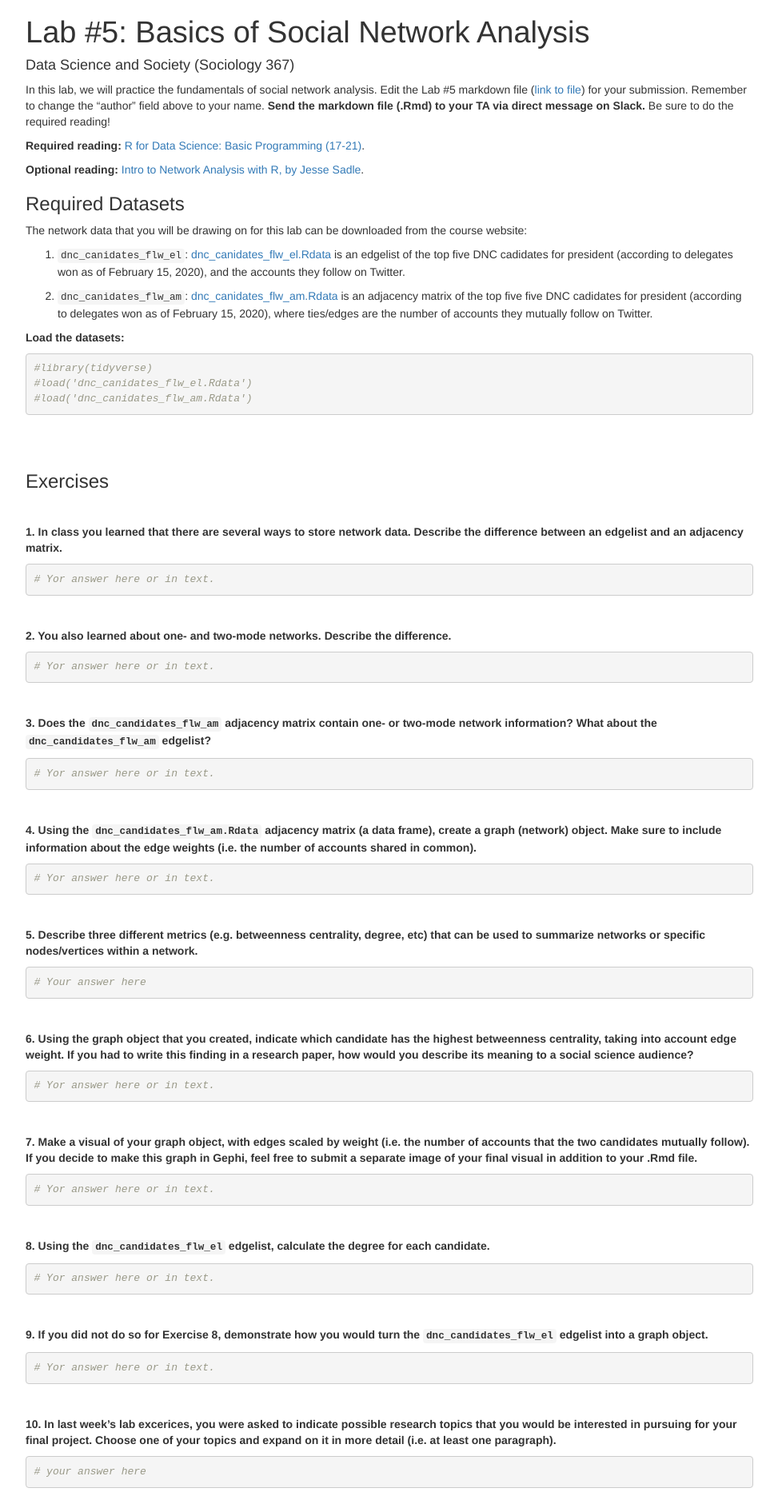
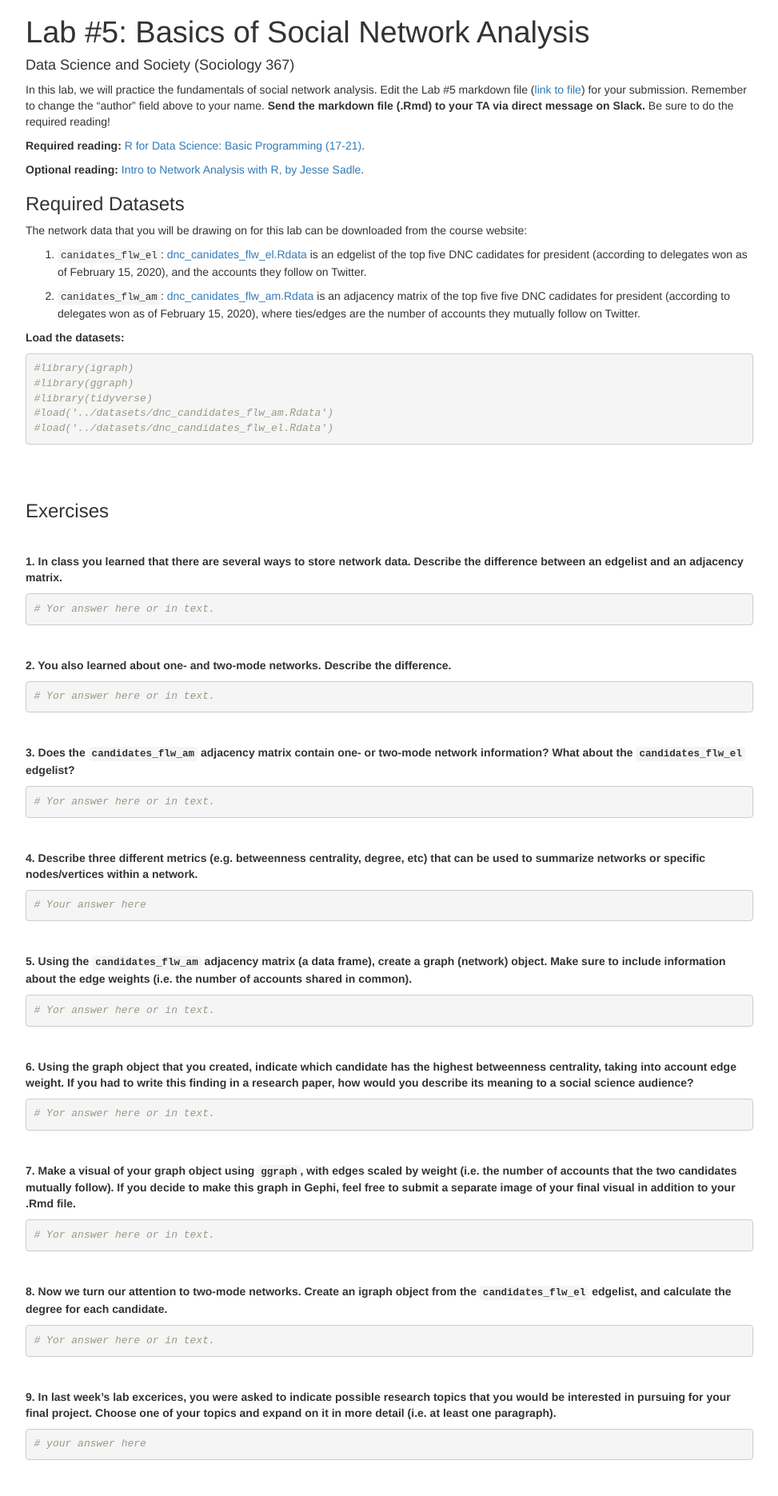
Before and after one commit to dssoc/dssoc.github.io, a Jekyll site: the page assignments/Lab_5.html, which Jekyll copies as it is, in a window 1280 px wide. Shown: the whole page at 80% size, without its empty margins (153-1126 px from the left). Built offline with Jekyll 4.4.1, drawn with Linux system fonts in a browser that asks for light colours; after the commit the page ends 1836 px from its top, so only the background shows below that.

Commit message:
I think I finished Lab #5.

```diff
--- a/assignments/Lab_5.html
+++ b/assignments/Lab_5.html
@@ -388,13 +388,15 @@ summary {
 <h3>Required Datasets</h3>
 <p>The network data that you will be drawing on for this lab can be downloaded from the course website:</p>
 <ol style="list-style-type: decimal">
-<li><p><code>dnc_canidates_flw_el</code>: <a href="https://github.com/dssoc/dssoc.github.io/raw/master/datasets/dnc_candidates_flw_el.Rdata">dnc_canidates_flw_el.Rdata</a> is an edgelist of the top five DNC cadidates for president (according to delegates won as of February 15, 2020), and the accounts they follow on Twitter.</p></li>
-<li><p><code>dnc_canidates_flw_am</code>: <a href="https://github.com/dssoc/dssoc.github.io/raw/master/datasets/dnc_candidates_flw_am.Rdata">dnc_canidates_flw_am.Rdata</a> is an adjacency matrix of the top five five DNC cadidates for president (according to delegates won as of February 15, 2020), where ties/edges are the number of accounts they mutually follow on Twitter.</p></li>
+<li><p><code>canidates_flw_el</code>: <a href="https://github.com/dssoc/dssoc.github.io/raw/master/datasets/dnc_candidates_flw_el.Rdata">dnc_canidates_flw_el.Rdata</a> is an edgelist of the top five DNC cadidates for president (according to delegates won as of February 15, 2020), and the accounts they follow on Twitter.</p></li>
+<li><p><code>canidates_flw_am</code>: <a href="https://github.com/dssoc/dssoc.github.io/raw/master/datasets/dnc_candidates_flw_am.Rdata">dnc_canidates_flw_am.Rdata</a> is an adjacency matrix of the top five five DNC cadidates for president (according to delegates won as of February 15, 2020), where ties/edges are the number of accounts they mutually follow on Twitter.</p></li>
 </ol>
 <p><strong>Load the datasets:</strong></p>
-<pre class="r"><code>#library(tidyverse)
-#load(&#39;dnc_canidates_flw_el.Rdata&#39;)
-#load(&#39;dnc_canidates_flw_am.Rdata&#39;)</code></pre>
+<pre class="r"><code>#library(igraph)
+#library(ggraph)
+#library(tidyverse)
+#load(&#39;../datasets/dnc_candidates_flw_am.Rdata&#39;)
+#load(&#39;../datasets/dnc_candidates_flw_el.Rdata&#39;)</code></pre>
 <p><br /><br /></p>
 </div>
 <div id="exercises" class="section level3">
@@ -406,28 +408,25 @@ summary {
 <p><strong>2. You also learned about one- and two-mode networks. Describe the difference.</strong></p>
 <pre class="r"><code># Yor answer here or in text.</code></pre>
 <p><br /></p>
-<p><strong>3. Does the <code>dnc_candidates_flw_am</code> adjacency matrix contain one- or two-mode network information? What about the <code>dnc_candidates_flw_am</code> edgelist?</strong></p>
+<p><strong>3. Does the <code>candidates_flw_am</code> adjacency matrix contain one- or two-mode network information? What about the <code>candidates_flw_el</code> edgelist?</strong></p>
 <pre class="r"><code># Yor answer here or in text.</code></pre>
 <p><br /></p>
-<p><strong>4. Using the <code>dnc_candidates_flw_am.Rdata</code> adjacency matrix (a data frame), create a graph (network) object. Make sure to include information about the edge weights (i.e. the number of accounts shared in common).</strong></p>
+<p><strong>4. Describe three different metrics (e.g. betweenness centrality, degree, etc) that can be used to summarize networks or specific nodes/vertices within a network.</strong></p>
+<pre class="r"><code># Your answer here</code></pre>
+<p><br /></p>
+<p><strong>5. Using the <code>candidates_flw_am</code> adjacency matrix (a data frame), create a graph (network) object. Make sure to include information about the edge weights (i.e. the number of accounts shared in common).</strong></p>
 <pre class="r"><code># Yor answer here or in text.</code></pre>
-<p><br /></p>
-<p><strong>5. Describe three different metrics (e.g. betweenness centrality, degree, etc) that can be used to summarize networks or specific nodes/vertices within a network.</strong></p>
-<pre class="r"><code># Your answer here</code></pre>
 <p><br /></p>
 <p><strong>6. Using the graph object that you created, indicate which candidate has the highest betweenness centrality, taking into account edge weight. If you had to write this finding in a research paper, how would you describe its meaning to a social science audience?</strong></p>
 <pre class="r"><code># Yor answer here or in text.</code></pre>
 <p><br /></p>
-<p><strong>7. Make a visual of your graph object, with edges scaled by weight (i.e. the number of accounts that the two candidates mutually follow). If you decide to make this graph in Gephi, feel free to submit a separate image of your final visual in addition to your .Rmd file.</strong></p>
+<p><strong>7. Make a visual of your graph object using <code>ggraph</code>, with edges scaled by weight (i.e. the number of accounts that the two candidates mutually follow). If you decide to make this graph in Gephi, feel free to submit a separate image of your final visual in addition to your .Rmd file.</strong></p>
 <pre class="r"><code># Yor answer here or in text.</code></pre>
 <p><br /></p>
-<p><strong>8. Using the <code>dnc_candidates_flw_el</code> edgelist, calculate the degree for each candidate.</strong></p>
+<p><strong>8. Now we turn our attention to two-mode networks. Create an igraph object from the <code>candidates_flw_el</code> edgelist, and calculate the degree for each candidate.</strong></p>
 <pre class="r"><code># Yor answer here or in text.</code></pre>
 <p><br /></p>
-<p><strong>9. If you did not do so for Exercise 8, demonstrate how you would turn the <code>dnc_candidates_flw_el</code> edgelist into a graph object.</strong></p>
-<pre class="r"><code># Yor answer here or in text.</code></pre>
-<p><br /></p>
-<p><strong>10. In last week’s lab excerices, you were asked to indicate possible research topics that you would be interested in pursuing for your final project. Choose one of your topics and expand on it in more detail (i.e. at least one paragraph).</strong></p>
+<p><strong>9. In last week’s lab excerices, you were asked to indicate possible research topics that you would be interested in pursuing for your final project. Choose one of your topics and expand on it in more detail (i.e. at least one paragraph).</strong></p>
 <pre class="r"><code># your answer here</code></pre>
 </div>
 
```
Also changed, not shown: assignments/Lab_5.Rmd (+19 -29 lines).
